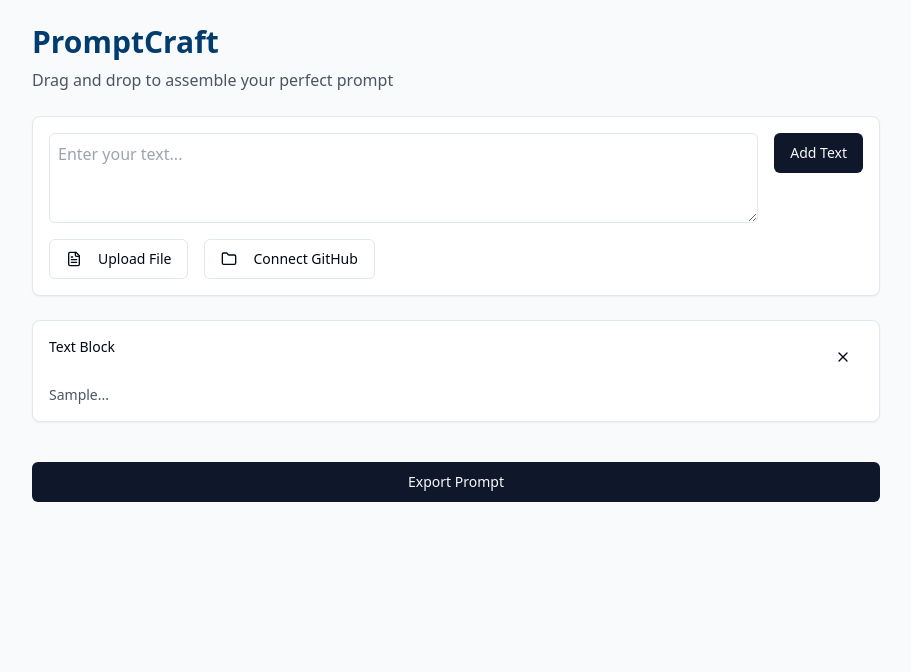
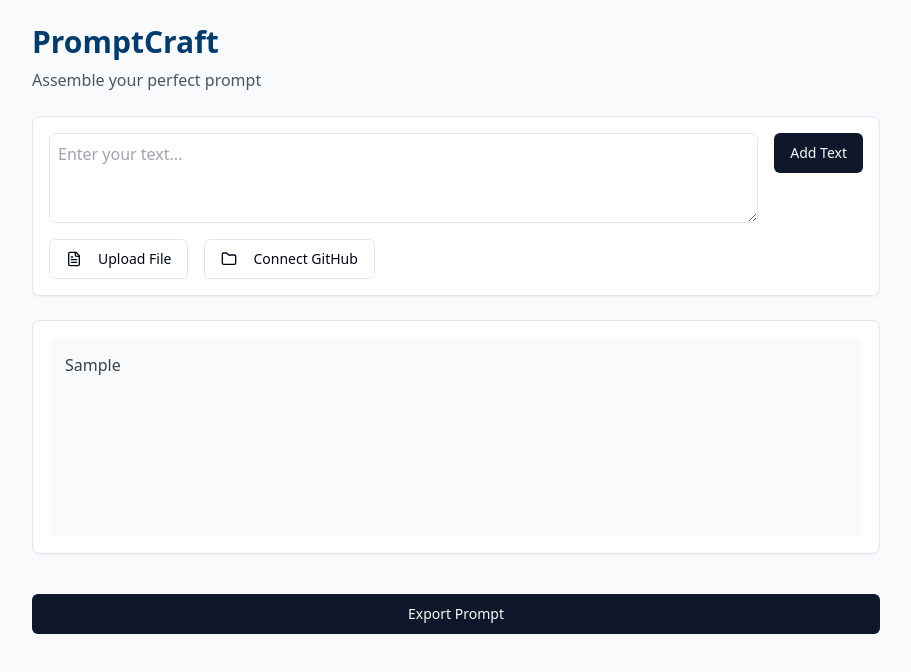
Before and after one commit to EndlessHoper/prompt-assembler, a React (Vite) app: page / in a window 1280 px wide. Both pictures are taken after typing "Sample" into the empty fields and a click on the button "Add Text". Shown: the top 672 px of the page, without its empty margins (184-1095 px from the left). Built offline with nearby package versions, Linux system fonts and the light colour scheme.

Commit message:
Improve prompt display style
Improve the visual presentation of the assembled prompt by using a single text box and a more compact button style for file uploads.

```diff
--- a/src/components/PromptAssembler.tsx
+++ b/src/components/PromptAssembler.tsx
@@ -1,9 +1,11 @@
+
 import React, { useState } from "react";
 import { DragDropContext, Droppable, Draggable } from "@hello-pangea/dnd";
 import { FileText, Folder, X } from "lucide-react";
 import { Button } from "@/components/ui/button";
 import { Card } from "@/components/ui/card";
 import { useToast } from "@/hooks/use-toast";
+import { Textarea } from "@/components/ui/textarea";
 
 interface PromptItem {
   id: string;
@@ -97,11 +99,30 @@ export const PromptAssembler = () => {
     URL.revokeObjectURL(url);
   };
 
+  const renderContent = () => {
+    return items.map((item, index) => (
+      <div key={item.id} className="mb-2">
+        {item.type === "text" ? (
+          <p className="text-gray-700">{item.content}</p>
+        ) : (
+          <Button
+            variant="outline"
+            size="sm"
+            className="flex items-center gap-2 bg-gray-50 hover:bg-gray-100"
+          >
+            <FileText className="h-4 w-4 text-promptcraft-500" />
+            {item.fileName}
+          </Button>
+        )}
+      </div>
+    ));
+  };
+
   return (
     <div className="p-6 max-w-4xl mx-auto">
       <div className="mb-6">
         <h1 className="text-3xl font-bold text-promptcraft-900 mb-2">PromptCraft</h1>
-        <p className="text-gray-600">Drag and drop to assemble your perfect prompt</p>
+        <p className="text-gray-600">Assemble your perfect prompt</p>
       </div>
 
       <div className="grid gap-6 mb-6">
@@ -137,53 +158,11 @@ export const PromptAssembler = () => {
           </div>
         </Card>
 
-        <DragDropContext onDragEnd={handleDragEnd}>
-          <Droppable droppableId="prompt-items">
-            {(provided) => (
-              <div
-                {...provided.droppableProps}
-                ref={provided.innerRef}
-                className="space-y-2"
-              >
-                {items.map((item, index) => (
-                  <Draggable key={item.id} draggableId={item.id} index={index}>
-                    {(provided) => (
-                      <div
-                        ref={provided.innerRef}
-                        {...provided.draggableProps}
-                        {...provided.dragHandleProps}
-                      >
-                        <Card className="p-4 bg-white hover:shadow-md transition-shadow">
-                          <div className="flex justify-between items-start">
-                            <div className="flex items-center gap-2">
-                              {item.type === "file" ? (
-                                <FileText className="h-4 w-4 text-promptcraft-500" />
-                              ) : null}
-                              <div className="text-sm">
-                                {item.fileName || "Text Block"}
-                              </div>
-                            </div>
-                            <Button
-                              variant="ghost"
-                              size="icon"
-                              onClick={() => removeItem(item.id)}
-                            >
-                              <X className="h-4 w-4" />
-                            </Button>
-                          </div>
-                          <div className="mt-2 text-sm text-gray-600">
-                            {item.content.substring(0, 100)}...
-                          </div>
-                        </Card>
-                      </div>
-                    )}
-                  </Draggable>
-                ))}
-                {provided.placeholder}
-              </div>
-            )}
-          </Droppable>
-        </DragDropContext>
+        <Card className="p-4">
+          <div className="bg-gray-50 rounded-lg p-4 min-h-[200px]">
+            {renderContent()}
+          </div>
+        </Card>
 
         {items.length > 0 && (
           <Button onClick={exportPrompt} className="mt-4">
```
